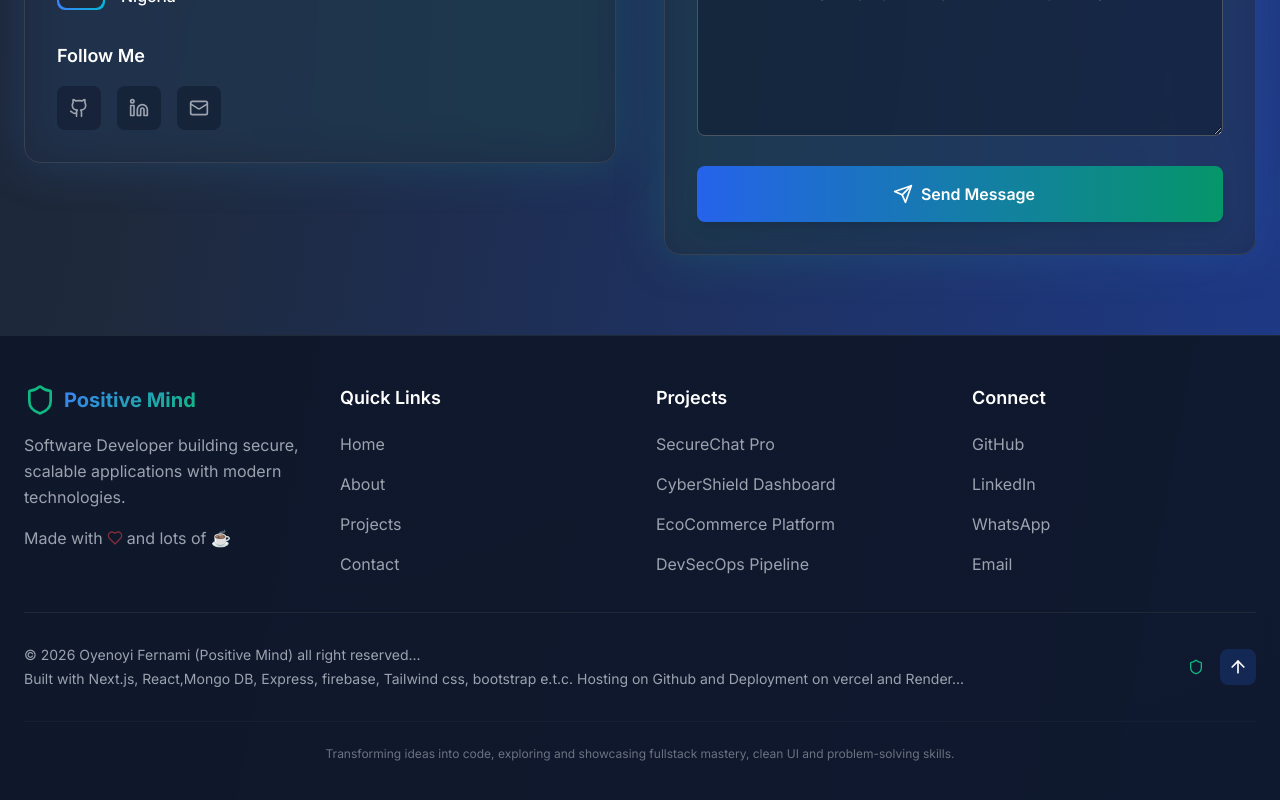
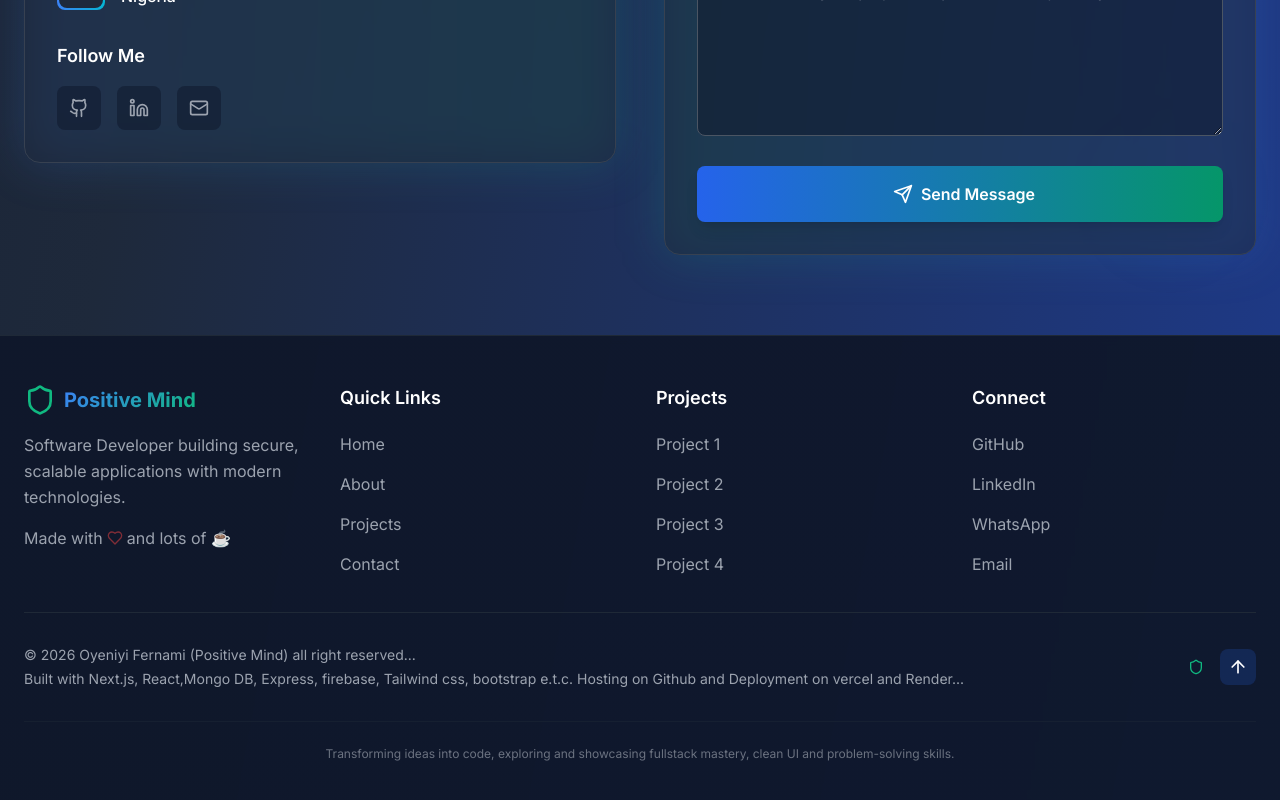
Before and after one commit to Feranmi2241/My-Portfolio, a Next.js app: page / in a window 1280 px wide. Shown: the part 6225-7025 px from the top of the page. Built offline with nearby package versions, Linux system fonts and the light colour scheme.

Commit message:
modified Portfoli

```diff
--- a/app/layout.tsx
+++ b/app/layout.tsx
@@ -27,10 +27,11 @@ export const metadata: Metadata = {
   },
   twitter: {
     card: 'summary_large_image',
-    title: 'Alex Johnson - MERN Stack & Cybersecurity Developer',
+    title: 'Oyeniyi Feranmi - MERN Stack & Cybersecurity Developer',
     description: 'Professional portfolio showcasing secure, scalable web applications',
     images: ['/images/og-image.jpg'],
   },
+
   // robots: {
   //   index: true,
   //   follow: true,
--- a/components/Contact.tsx
+++ b/components/Contact.tsx
@@ -84,7 +84,7 @@ const Contact = () => {
     {
       icon: Linkedin,
       label: 'LinkedIn',
-      href: 'https://www.linkedin.com/in/feranmi-damilare-93a10a231',
+      href: 'www.linkedin.com/in/oyeniyi-feranmi-93a10a231',
       color: 'hover:text-blue-400',
       bgColor: 'hover:bg-blue-900/30'
     },
--- a/components/Experience.tsx
+++ b/components/Experience.tsx
@@ -343,7 +343,7 @@ const Experience = () => {
                 Download PDF Resume
               </motion.a>
               <motion.a
-                href="https://www.linkedin.com/in/feranmi-damilare-93a10a231"
+                href="www.linkedin.com/in/oyeniyi-feranmi-93a10a231"
                 target="_blank"
                 rel="noopener noreferrer"
                 whileHover={{ scale: 1.05 }}
--- a/components/Footer.tsx
+++ b/components/Footer.tsx
@@ -16,14 +16,14 @@ const Footer = () => {
       { name: 'Contact', href: '#contact' },
     ],
     'Projects': [
-      { name: 'SecureChat Pro', href: '#projects' },
-      { name: 'CyberShield Dashboard', href: '#projects' },
-      { name: 'EcoCommerce Platform', href: '#projects' },
-      { name: 'DevSecOps Pipeline', href: '#projects' },
+      { name: 'Project 1', href: '#projects' },
+      { name: 'Project 2', href: '#projects' },
+      { name: 'Project 3', href: '#projects' },
+      { name: 'Project 4', href: '#projects' },
     ],
     'Connect': [
       { name: 'GitHub', href: 'https://github.com/Feranmi2241' },
-      { name: 'LinkedIn', href: 'https://www.linkedin.com/in/feranmi-damilare-93a10a231' },
+      { name: 'LinkedIn', href: 'www.linkedin.com/in/oyeniyi-feranmi-93a10a231' },
       { name: 'WhatsApp', href: 'https://wa.me/2348052052706' },
       { name: 'Email', href: 'mailto:feranmiayodeji24@gmail.com' },
     ],
@@ -124,7 +124,7 @@ const Footer = () => {
               whileHover={{ color: "#d1d5db" }}
               transition={{ duration: 0.3 }}
             >
-              &copy; {new Date().getFullYear()} Oyenoyi Fernami (Positive Mind) all right reserved...
+              &copy; {new Date().getFullYear()} Oyeniyi Fernami (Positive Mind) all right reserved...
             </motion.p>
             <motion.p
               className="mt-1"
--- a/components/Hero.tsx
+++ b/components/Hero.tsx
@@ -269,9 +269,9 @@ const Hero = () => {
           >
             {[
               { icon: Mail, href: 'mailto:feranmiayodeji24@gmail.com', label:'Email', color: 'hover: text-red-400' },
-              { icon: Github, href: 'https://github.com/alexjohnson', label: 'GitHub', color: 'hover:text-gray-400' },
-              { icon: Linkedin, href: 'https://linkedin.com/in/alexjohnson', label: 'LinkedIn', color: 'hover:text-blue-400' },
-            ].map(({ icon: Icon, href, label, color }) => (
+              { icon: Github, href: 'https://github.com/Feranmi2241', label: 'GitHub', color: 'hover:text-gray-400' },
+              { icon: Linkedin, href: 'www.linkedin.com/in/oyeniyi-feranmi-93a10a231', label: 'LinkedIn', color: 'hover:text-blue-400' },
+             ].map(({ icon: Icon, href, label, color }) => (
               <motion.a
                 key={label}
                 href={href}
```
Also changed, not shown: 1 other file (tests, documents, lock files or other folders).
